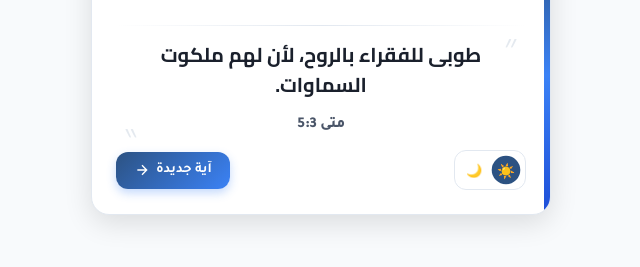
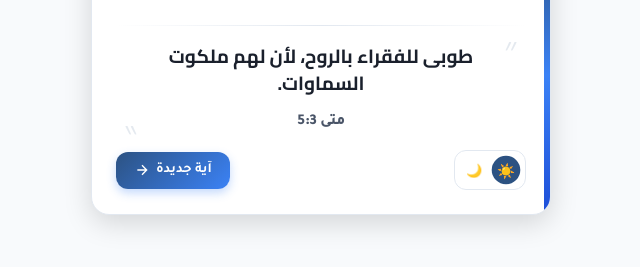
Before and after one commit to mohamedaminekilani-cyber/notion_widgets, a plain HTML site: page index.html in a window 1280 px wide. Shown: the part 325-592 px from the top of the page, without its empty margins (319-959 px from the left). Drawn offline with Linux system fonts and the light colour scheme.

Commit message:
Update color variables and improve text fitting logic

```diff
--- a/index.html
+++ b/index.html
@@ -15,13 +15,13 @@
       --border-light: #e2e8f0;
       --quote-light: #cbd5e0;
 
-      --bg-dark: #0f172a;
-      --card-dark: #1e293b;
+      --bg-dark: #2F3438;
+      --card-dark: #3a4045;
       --text-dark: #f1f5f9;
-      --text-secondary-dark: #94a3b8;
+      --text-secondary-dark: #a0aec0;
       --accent-dark: #60a5fa;
-      --border-dark: #334155;
-      --quote-dark: #475569;
+      --border-dark: #4a5560;
+      --quote-dark: #64748b;
     }
 
     body {
@@ -44,7 +44,7 @@
       height: 280px;
       background: var(--card);
       border-radius: 18px;
-      box-shadow: 0 8px 28px rgba(0, 0, 0, 0.12);
+      box-shadow: 0 8px 28px rgba(0, 0, 0, 0.15);
       padding: 24px;
       text-align: right;
       direction: rtl;
@@ -110,10 +110,7 @@
       text-align: center;
       font-size: 20px;
       line-height: 1.5;
-      overflow: hidden;
-      display: -webkit-box;
-      -webkit-line-clamp: 4;
-      -webkit-box-orient: vertical;
+      transition: font-size 0.3s ease;
     }
 
     .verse-ref {
@@ -324,24 +321,43 @@
     const darkBtn = document.getElementById('dark-btn');
     const body = document.body;
 
-    // Auto-resize text to fit container
+    // Fit text without cutting words
     function fitTextToContainer() {
       const container = document.querySelector('.verse-container');
       const textEl = verseTextEl;
 
-      // Reset font size
+      // Reset to base size
       textEl.style.fontSize = '20px';
       textEl.style.lineHeight = '1.5';
 
-      // Get container height available for text
-      const containerHeight = container.clientHeight - 32; // minus ref height and spacing
+      const containerHeight = container.clientHeight - 40; // Account for reference and spacing
+      const containerWidth = container.clientWidth - 32; // Account for padding
 
-      // Check if text overflows
-      const lineHeight = parseFloat(getComputedStyle(textEl).lineHeight);
-      const maxLines = Math.floor(containerHeight / lineHeight);
+      // Measure text
+      const span = document.createElement('span');
+      span.style.fontFamily = getComputedStyle(textEl).fontFamily;
+      span.style.fontWeight = getComputedStyle(textEl).fontWeight;
+      span.style.visibility = 'hidden';
+      span.style.position = 'absolute';
+      span.style.whiteSpace = 'pre-wrap';
+      span.style.wordBreak = 'break-word';
+      span.style.textAlign = 'center';
+      span.style.width = containerWidth + 'px';
+      span.style.fontSize = '20px';
+      span.style.lineHeight = '1.5';
+      span.textContent = textEl.textContent;
+      document.body.appendChild(span);
 
-      // Use -webkit-line-clamp for overflow handling
-      textEl.style.webkitLineClamp = maxLines;
+      const textHeight = span.offsetHeight;
+      document.body.removeChild(span);
+
+      // Calculate needed scale
+      if (textHeight > containerHeight) {
+        const scale = containerHeight / textHeight;
+        const newFontSize = Math.max(12, Math.floor(20 * scale));
+        textEl.style.fontSize = newFontSize + 'px';
+        textEl.style.lineHeight = (1.5 * newFontSize / 20).toFixed(2);
+      }
     }
 
     function applyTheme(theme) {
@@ -362,7 +378,7 @@
       verseTextEl.textContent = verse.text;
       verseRefEl.textContent = verse.ref;
       // Adjust text size after content change
-      setTimeout(fitTextToContainer, 10);
+      setTimeout(fitTextToContainer, 30);
     }
 
     function nextVerse() {
@@ -375,8 +391,12 @@
     showVerse(currentVerseIndex);
 
     // Adjust on load and resize
-    window.addEventListener('load', fitTextToContainer);
-    window.addEventListener('resize', fitTextToContainer);
+    window.addEventListener('load', () => {
+      setTimeout(fitTextToContainer, 100);
+    });
+    window.addEventListener('resize', () => {
+      setTimeout(fitTextToContainer, 100);
+    });
 
     // Event listeners
     nextBtn.addEventListener('click', nextVerse);
```
